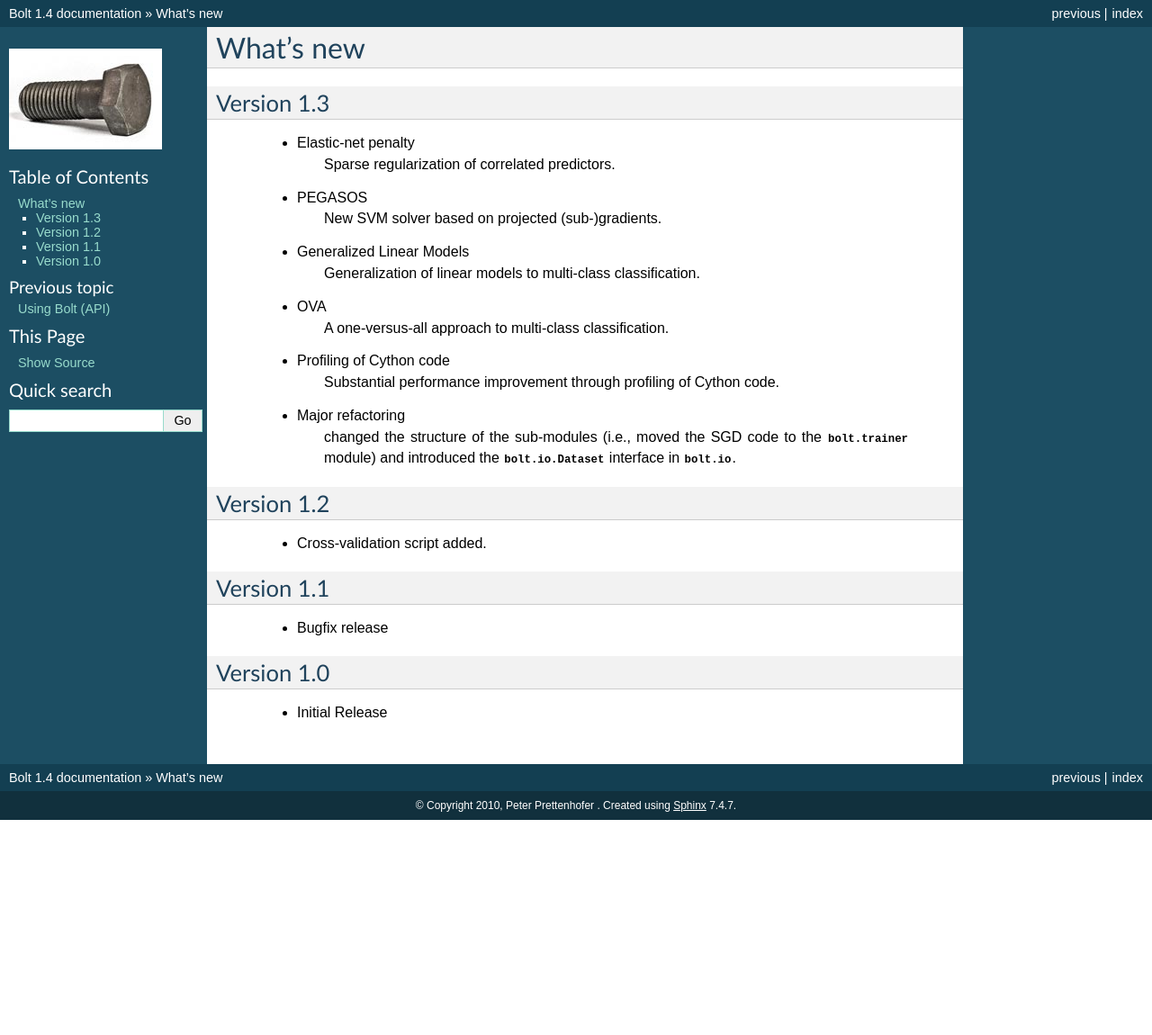
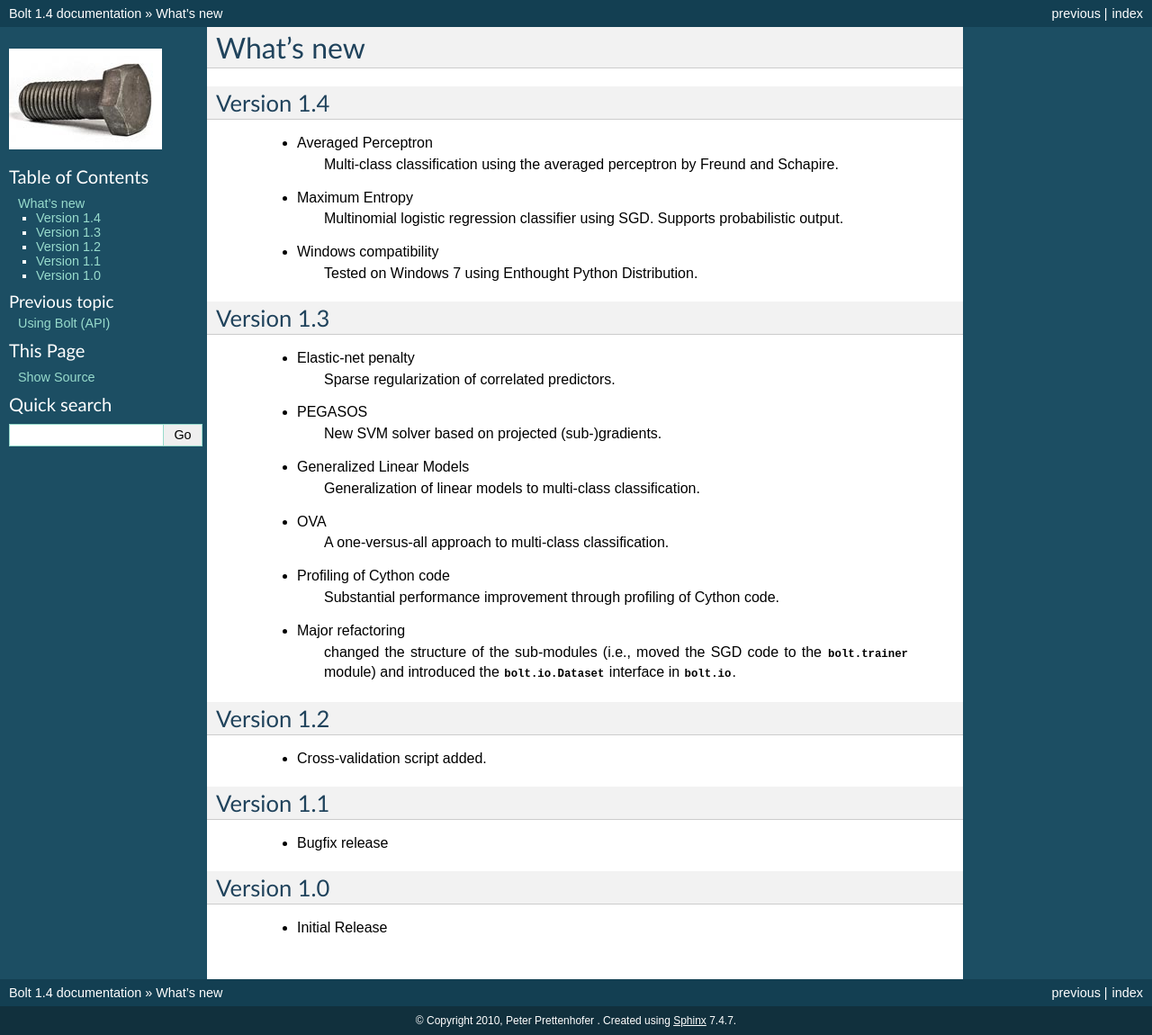
Before and after one commit to pprett/bolt, a Sphinx documentation site: the page built from doc/whatsnew.rst, in a window 1280 px wide. Shown: the whole page at 90% size. Built offline with Sphinx 7.4.7, drawn with Linux system fonts in a browser that asks for light colours; formulas are drawn with MathJax 3; the version number is read from the project's files by our own code; before the commit the page ends 911 px from its top, so only the background shows below that.

Commit message:
whats new in 1.4

```diff
--- a/doc/whatsnew.rst
+++ b/doc/whatsnew.rst
@@ -2,6 +2,16 @@
 
 What's new
 ==========
+
+Version 1.4
+-----------
+
+  * Averaged Perceptron
+      Multi-class classification using the averaged perceptron by Freund and Schapire.
+  * Maximum Entropy
+      Multinomial logistic regression classifier using SGD. Supports probabilistic output.
+  * Windows compatibility
+      Tested on Windows 7 using Enthought Python Distribution.
 
 Version 1.3
 -----------
```
